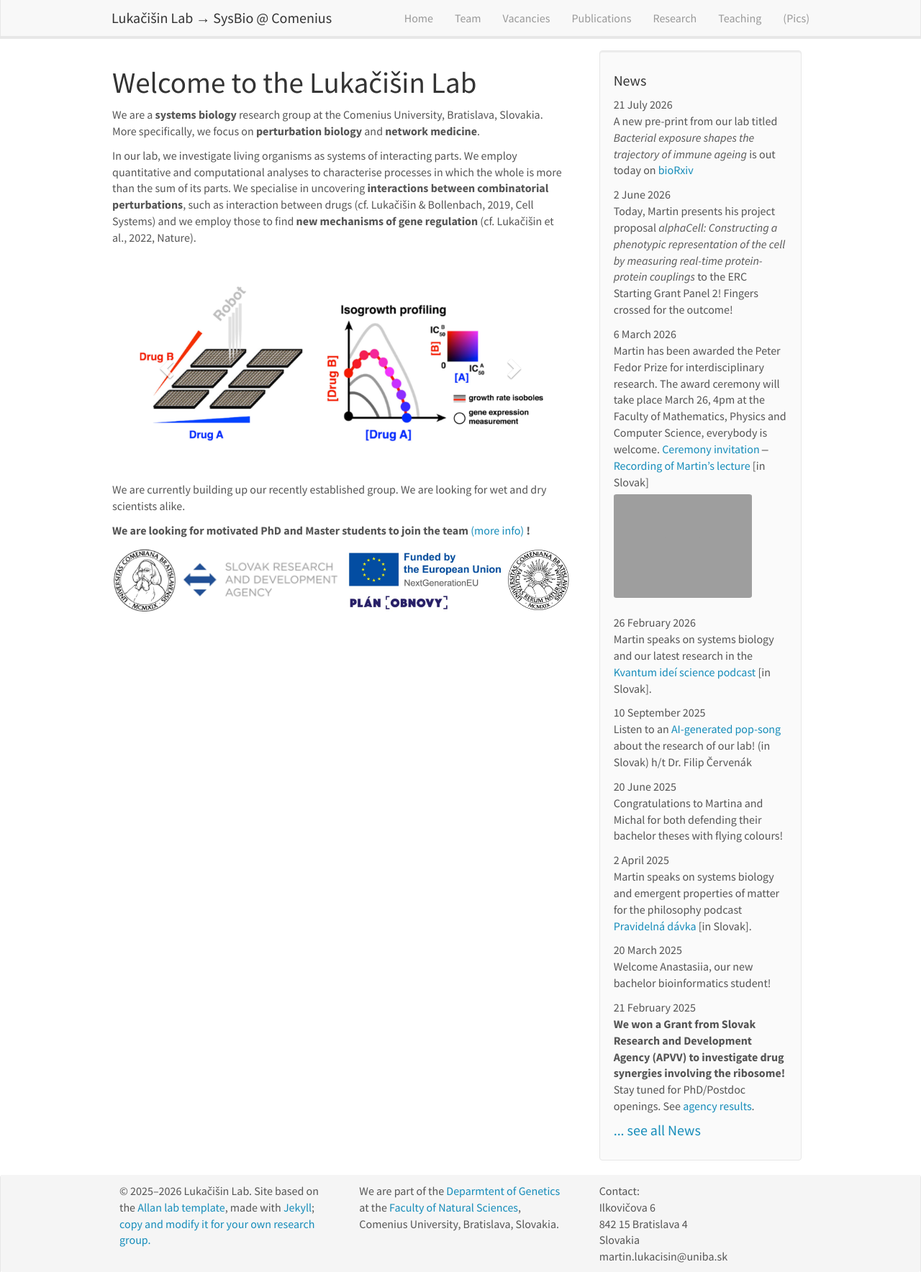
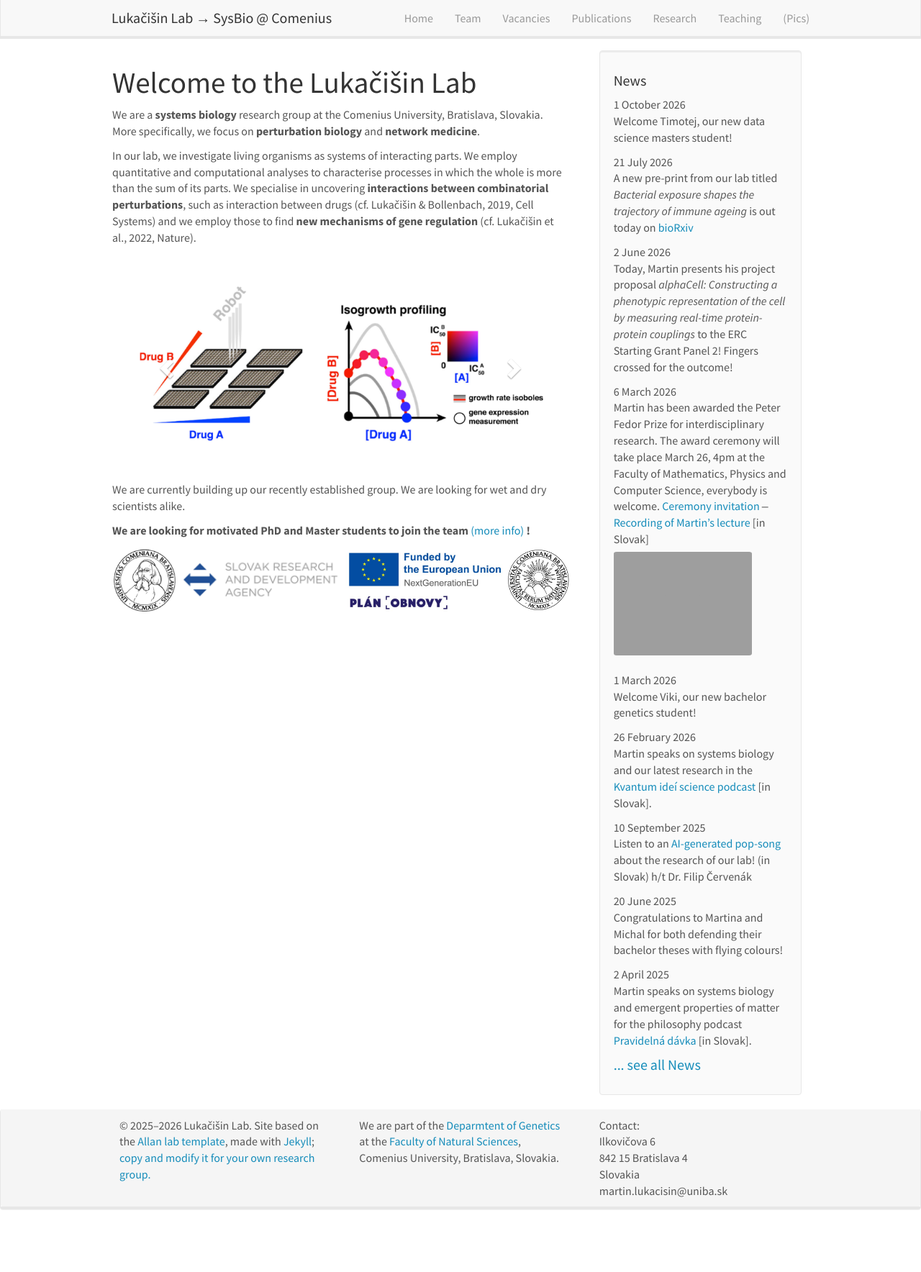
Before and after one commit to lukacisinlab/lukacisinlab.github.io, a plain HTML site: page index.html in a window 1280 px wide. Shown: the top 1768 px of the page at 72% size. After the commit the page ends 1703 px from the top, so only its background shows below. Drawn offline with nearby package versions, Linux system fonts and the light colour scheme; grey boxes are pictures that could not be loaded.

Commit message:
Add Timotej's photo; news: welcome Viki and Timotej
Co-authored-by: Cursor <cursoragent@cursor.com>

```diff
--- a/index.html
+++ b/index.html
@@ -121,6 +121,9 @@ Lukačišin et al., 2022, Nature).</p>
 <h4>News</h4>
 
 
+1 October 2026<br><p>Welcome Timotej, our new data science masters student!</p>
+
+
 21 July 2026<br><p>A new pre-print from our lab titled <em>Bacterial exposure shapes the trajectory of immune ageing</em> is out today on <a href="https://www.biorxiv.org/content/10.1101/2025.10.10.681722v2">bioRxiv</a></p>
 
 
@@ -128,6 +131,9 @@ Lukačišin et al., 2022, Nature).</p>
 
 
 6 March 2026<br><p>Martin has been awarded the Peter Fedor Prize for interdisciplinary research. The award ceremony will take place March 26, 4pm at the Faculty of Mathematics, Physics and Computer Science, everybody is welcome. <a href="downloads/PeterFedorPrize.pdf">Ceremony invitation</a> ‒ <a href="https://youtu.be/SI8oOrH-H98">Recording of Martin’s lecture</a> [in Slovak] <a href="https://www.youtube.com/watch?v=SI8oOrH-H98" style="position:relative;display:inline-block;max-width:192px"><img src="https://img.youtube.com/vi/SI8oOrH-H98/mqdefault.jpg" class="img-responsive" style="max-width:192px" /><img src="https://upload.wikimedia.org/wikipedia/commons/b/b8/YouTube_play_button_icon_%282013%E2%80%932017%29.svg" style="position:absolute;top:50%;left:50%;transform:translate(-50%,-50%);width:48px;opacity:0.8" /></a></p>
+
+
+1 March 2026<br><p>Welcome Viki, our new bachelor genetics student!</p>
 
 
 26 February 2026<br><p>Martin speaks on systems biology and our latest research in the <a href="https://kvantumidei.podbean.com/e/systemova-biologia/">Kvantum ideí science podcast</a> [in Slovak].</p>
@@ -140,12 +146,6 @@ Lukačišin et al., 2022, Nature).</p>
 
 
 2 April 2025<br><p>Martin speaks on systems biology and emergent properties of matter for the philosophy podcast <a href="https://pravidelnadavka.podbean.com/e/327-rozhovor-s-martinom-lukacisinom-o-emergencii-a-hraniciach-redukcionizmu">Pravidelná dávka</a> [in Slovak].</p>
-
-
-20 March 2025<br><p>Welcome Anastasiia, our new bachelor bioinformatics student!</p>
-
-
-21 February 2025<br><p><strong>We won a Grant from Slovak Research and Development Agency (APVV) to investigate drug synergies involving the ribosome!</strong> Stay tuned for PhD/Postdoc openings. See <a href="https://www.apvv.sk/grantove-schemy/vseobecne-vyzvy/vv-mvp-2024.html?tab=promoted_projects">agency results</a>.</p>
 
 
 
```
Also changed, not shown: allnews.html (+4 -0 lines), team/index.html (+1 -1 lines), images/teampic/Timotej.jpg (added).
